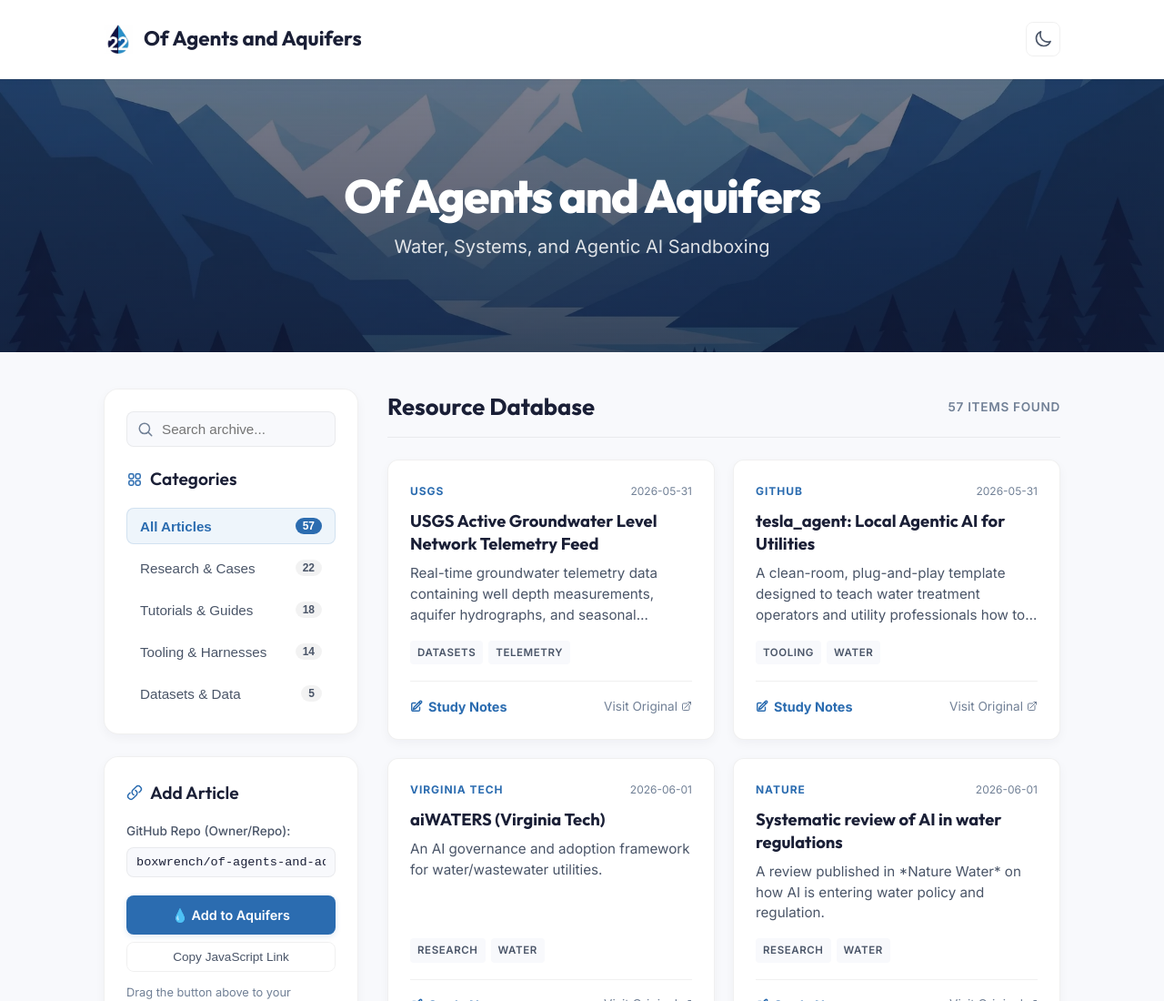
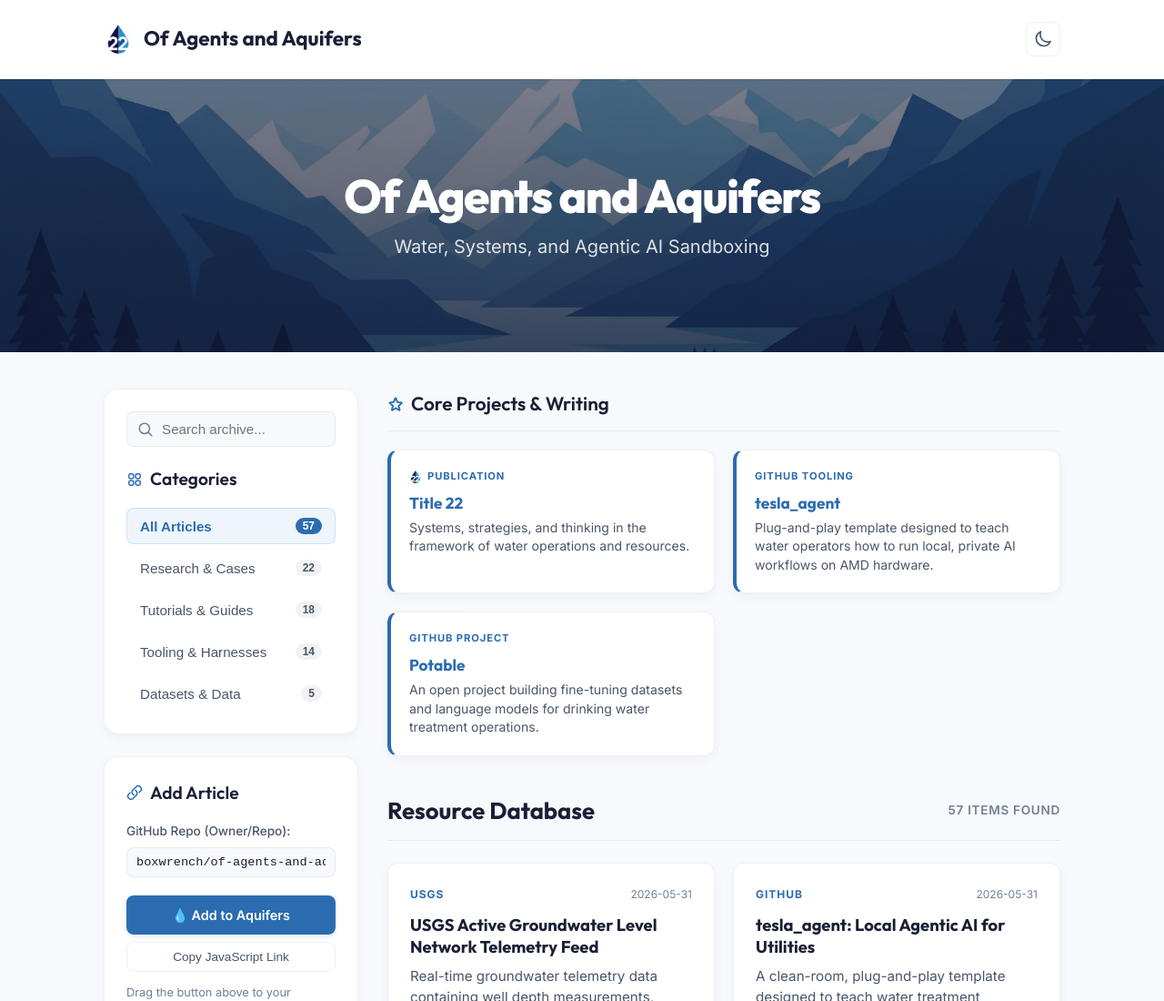
Before and after one commit to boxwrench/of-agents-and-aquifers, a plain HTML site: page docs/index.html in a window 1280 px wide. Shown: the top 1100 px of the page at 91% size. Drawn offline with Linux system fonts and the light colour scheme.

Commit message:
Design: Highlight Title 22, tesla_agent, and Potable in root README and Web Dashboard

```diff
--- a/docs/index.html
+++ b/docs/index.html
@@ -129,6 +129,50 @@
 
       <!-- Right Main Panel: Displaying Scraped items -->
       <main>
+
+        <!-- Core Featured Section -->
+        <div class="featured-section" style="margin-bottom: 40px;">
+          <h3 class="card-title" style="border-bottom: 1px solid var(--border-color); padding-bottom: 12px; margin-bottom: 20px; font-family: var(--font-serif); font-size: 1.3rem;">
+            <svg xmlns="http://www.w3.org/2000/svg" fill="none" viewBox="0 0 24 24" stroke-width="2.5" stroke="currentColor" style="width:18px; height:18px; color: var(--accent);">
+              <path stroke-linecap="round" stroke-linejoin="round" d="M11.48 3.499c.173-.439.843-.439 1.016 0l2.235 5.753 5.923.633c.48.051.672.642.302.951l-4.502 3.824 1.488 5.748c.12.464-.37.822-.767.574l-4.887-3.056-4.887 3.056c-.398.248-.888-.11-.768-.574l1.488-5.748-4.502-3.824c-.37-.309-.178-.9-.302-.951l5.923-.633 2.235-5.753z" />
+            </svg>
+            Core Projects & Writing
+          </h3>
+          <div class="featured-grid" style="display: grid; grid-template-columns: repeat(auto-fit, minmax(280px, 1fr)); gap: 20px;">
+
+            <!-- Card 1: Title 22 -->
+            <div class="content-item" style="border-left: 4px solid var(--accent); background: var(--white); min-height: unset; padding: 20px;">
+              <div class="content-item-top" style="margin-bottom: 8px;">
+                <span class="content-source" style="display: flex; align-items: center; gap: 6px; font-size: 0.7rem;">
+                  <img src="assets/brand/favicon/22favicon.png" alt="" style="width: 14px; height: 14px; object-fit: contain;">
+                  Publication
+                </span>
+              </div>
+              <h4 class="content-title" style="font-size: 1.08rem; margin-bottom: 6px;"><a href="https://www.title22.org/" target="_blank" style="color: var(--accent);">Title 22</a></h4>
+              <p class="content-blurb" style="font-size: 0.88rem; line-height: 1.45; margin-bottom: 0; color: var(--ink-light); display: block; -webkit-line-clamp: unset;">Systems, strategies, and thinking in the framework of water operations and resources.</p>
+            </div>
+
+            <!-- Card 2: tesla_agent -->
+            <div class="content-item" style="border-left: 4px solid var(--accent); background: var(--white); min-height: unset; padding: 20px;">
+              <div class="content-item-top" style="margin-bottom: 8px;">
+                <span class="content-source" style="font-size: 0.7rem;">GitHub Tooling</span>
+              </div>
+              <h4 class="content-title" style="font-size: 1.08rem; margin-bottom: 6px;"><a href="https://github.com/boxwrench/tesla_agent" target="_blank" style="color: var(--accent);">tesla_agent</a></h4>
+              <p class="content-blurb" style="font-size: 0.88rem; line-height: 1.45; margin-bottom: 0; color: var(--ink-light); display: block; -webkit-line-clamp: unset;">Plug-and-play template designed to teach water operators how to run local, private AI workflows on AMD hardware.</p>
+            </div>
+
+            <!-- Card 3: potable -->
+            <div class="content-item" style="border-left: 4px solid var(--accent); background: var(--white); min-height: unset; padding: 20px;">
+              <div class="content-item-top" style="margin-bottom: 8px;">
+                <span class="content-source" style="font-size: 0.7rem;">GitHub Project</span>
+              </div>
+              <h4 class="content-title" style="font-size: 1.08rem; margin-bottom: 6px;"><a href="https://github.com/boxwrench/potable" target="_blank" style="color: var(--accent);">Potable</a></h4>
+              <p class="content-blurb" style="font-size: 0.88rem; line-height: 1.45; margin-bottom: 0; color: var(--ink-light); display: block; -webkit-line-clamp: unset;">An open project building fine-tuning datasets and language models for drinking water treatment operations.</p>
+            </div>
+
+          </div>
+        </div>
+
         <div class="archive-main-header">
           <h2 class="archive-main-title">Resource Database</h2>
           <span id="results-count" class="results-count">Loading resources...</span>
```
Also changed, not shown: 1 other file.
